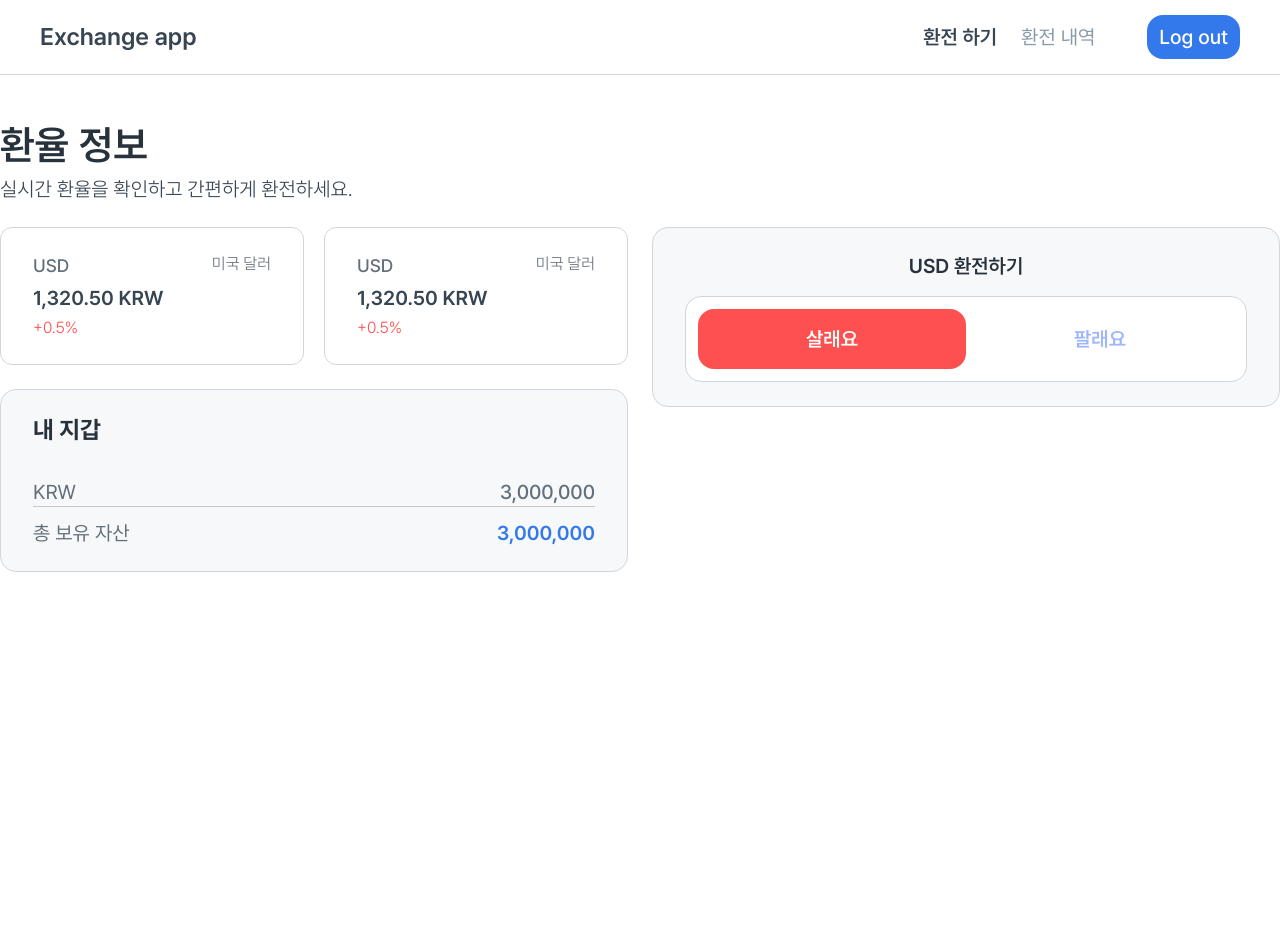
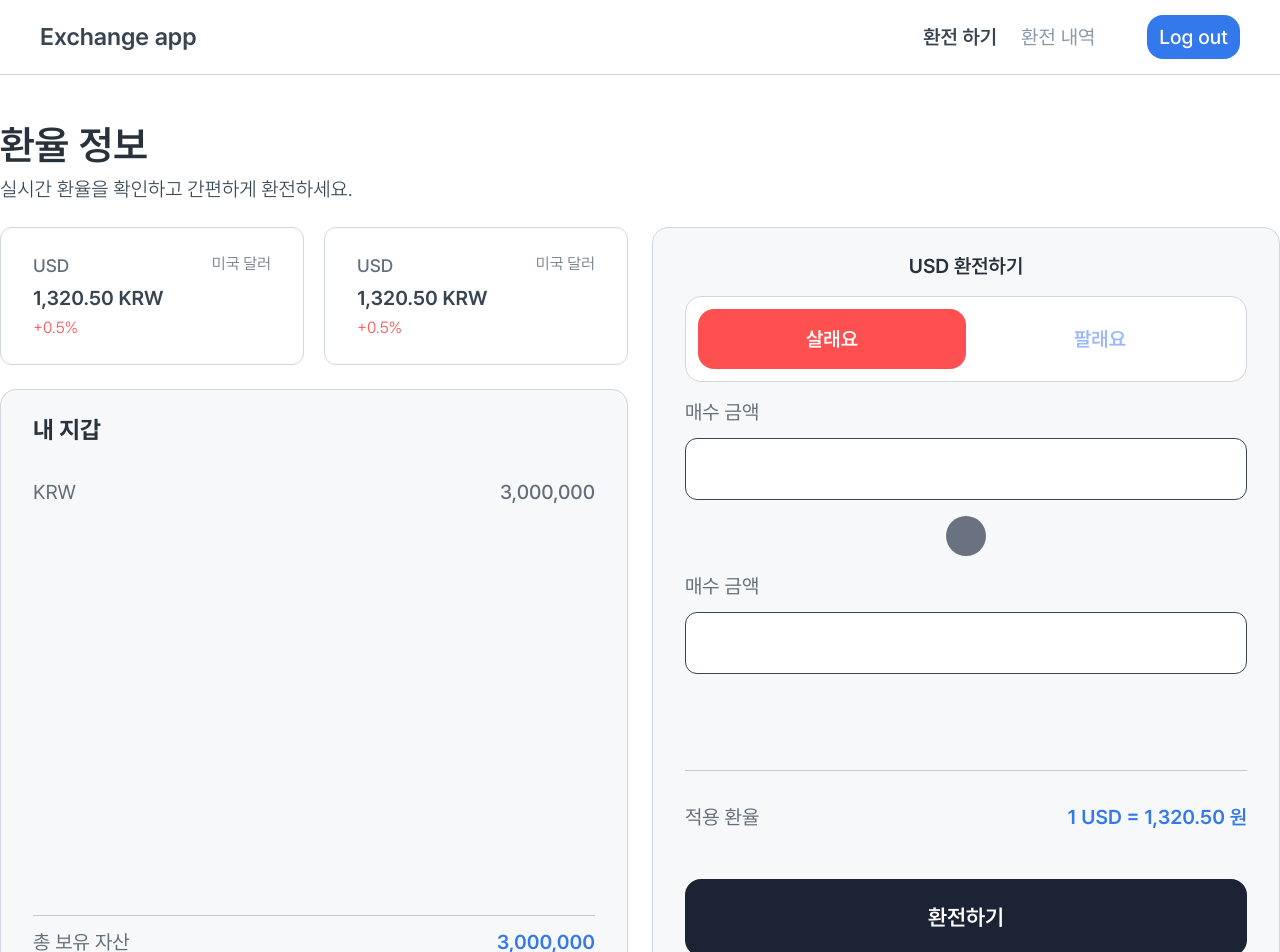
Before and after one commit to kimddddh98/switchwon-task, a React (Vite) app: page /exchange in a window 1280 px wide. Shown: the top 952 px of the page. Before the commit the page ends 800 px from the top, so only its background shows below. Built offline with nearby package versions, Linux system fonts and the light colour scheme.

Commit message:
ui: Exchange 페이지 마크업 완료

```diff
--- a/src/components/ExchangeAction.tsx
+++ b/src/components/ExchangeAction.tsx
@@ -27,6 +27,38 @@ const ExchangeAction = () => {
             팔래요
           </button>
         </div>
+
+        <div className="flex flex-col gap-4 pb-20">
+          <div className="flex flex-col">
+            <span className="text-switchwon-gray-600 text-xl font-medium">
+              매수 금액
+            </span>
+            <input
+              type="text"
+              className="text-switchwon-gray-600 border-switchwon-gray-700 mt-3 rounded-xl border bg-white p-4 text-right text-xl font-semibold"
+            />
+          </div>
+          <div className="h-10 w-10 self-center rounded-full bg-gray-500"></div>
+          <div className="flex flex-col">
+            <span className="text-switchwon-gray-600 text-xl font-medium">
+              매수 금액
+            </span>
+            <input
+              type="text"
+              className="text-switchwon-gray-600 border-switchwon-gray-700 mt-3 rounded-xl border bg-white p-4 text-xl font-semibold"
+            />
+          </div>
+        </div>
+        <div className="border-t-switchwon-gray-400 flex justify-between border-t pt-8 text-xl">
+          <span className="text-switchwon-gray-600 font-medium">적용 환율</span>
+          <b className="text-switchwon-blue-500 font-bold">
+            1 USD = 1,320.50 원
+          </b>
+        </div>
+
+        <button className="bg-switchwon-cta-1 mt-8 h-[77px] cursor-pointer rounded-2xl text-[22px] font-bold text-white">
+          환전하기
+        </button>
       </div>
     </div>
   )
--- a/src/components/MyWallet.tsx
+++ b/src/components/MyWallet.tsx
@@ -1,11 +1,11 @@
 const MyWallet = () => {
   return (
-    <div className="bg-switchwon-gray-0 border-switchwon-gray-300 flex flex-col gap-8 rounded-2xl border px-8 py-6">
+    <div className="bg-switchwon-gray-0 border-switchwon-gray-300 flex flex-1 flex-col gap-8 rounded-2xl border px-8 py-6">
       <h3 className="text-switchwon-gray-800 text-2xl font-extrabold">
         내 지갑
       </h3>
-      <div className="flex flex-col">
-        <ul>
+      <div className="flex flex-1 flex-col">
+        <ul className="flex-1">
           <li className="text-switchwon-gray-600 flex justify-between text-xl">
             <span className="font-medium">KRW</span>
             <b className="font-semibold">3,000,000</b>
--- a/src/pages/Exchange.tsx
+++ b/src/pages/Exchange.tsx
@@ -14,7 +14,7 @@ const Exchange = () => {
           </h2>
           <p className="text-xl">실시간 환율을 확인하고 간편하게 환전하세요.</p>
         </div>
-        <section className="flex gap-6">
+        <section className="flex gap-6 pb-12">
           <div className="flex flex-1 flex-col gap-6">
             <div className="flex gap-5">
               <ExchangeInfoCard />
```
